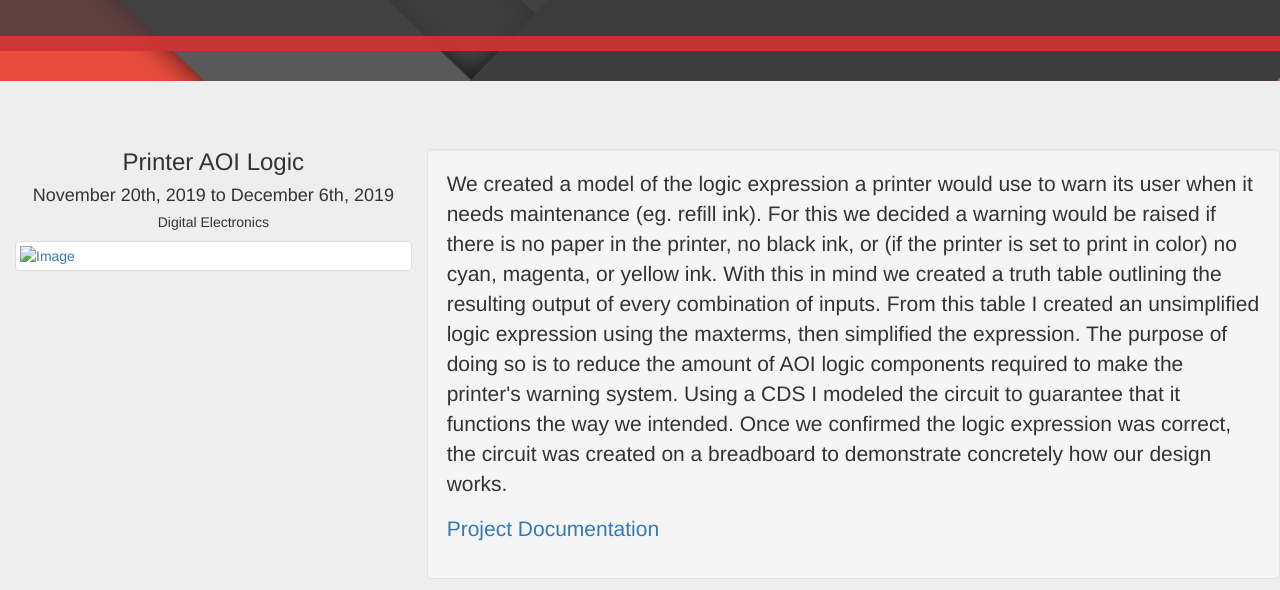
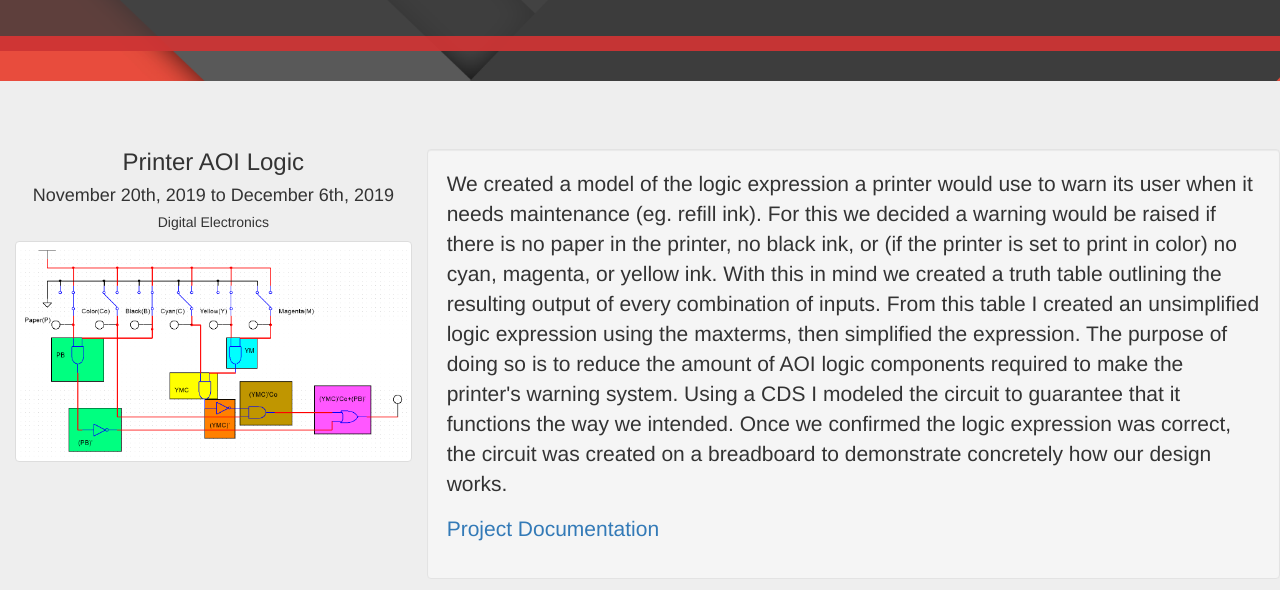
Before and after one commit to Rith-GitHub/portfolio, a plain HTML site: page projects.html in a window 1280 px wide. Shown: the part 210-800 px from the top of the page. Drawn offline with Linux system fonts and the light colour scheme.

Commit message:
Added picture to new project

```diff
--- a/projects.html
+++ b/projects.html
@@ -62,7 +62,7 @@
                             <h3 class="text-center">Printer AOI Logic</h3>
                             <h4 class="text-center">November 20th, 2019 to December 6th, 2019</h4>
                             <h5 class="text-center">Digital Electronics</h5>
-                            <a href="#recipe-app" class="thumbnail"><img src="" alt="Image" text="Insert Image Here."/></a>
+                            <a href="#recipe-app" class="thumbnail"><img src="Images/DE_AOILogic.PNG" alt="Image" text="Insert Image Here."/></a>
                         </div><br/> <!--Image/Title-->
 
                         <div class="col-md-8 text-left well container">
```
Also changed, not shown: Images/DE_AOILogic.PNG (added).
